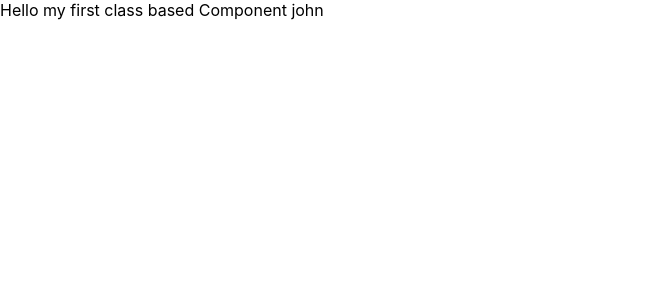
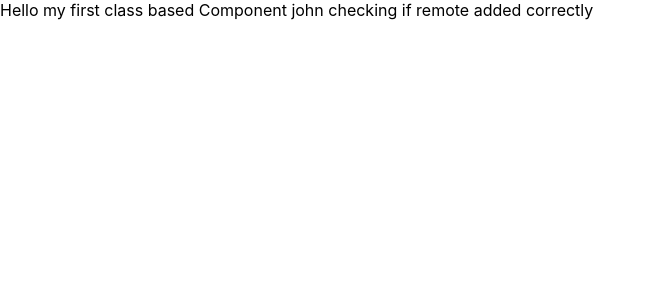
Before and after one commit to vishalverma1999/React-Project-2-NewsApp-With-rcc-CWH-, a React (Create React App) app: page / in a window 1280 px wide. Shown: the top 300 px of the page, without its empty margins (0-654 px from the left). Built offline with nearby package versions, Linux system fonts and the light colour scheme.

Commit message:
checking if remote added correctly

```diff
--- a/src/App.js
+++ b/src/App.js
@@ -7,7 +7,7 @@ export default class App extends Component {
   render() {
     return (
       <div>
-        Hello my first class based Component {this.c}
+        Hello my first class based Component {this.c} checking if remote added correctly
       </div>
     )
   }
```
